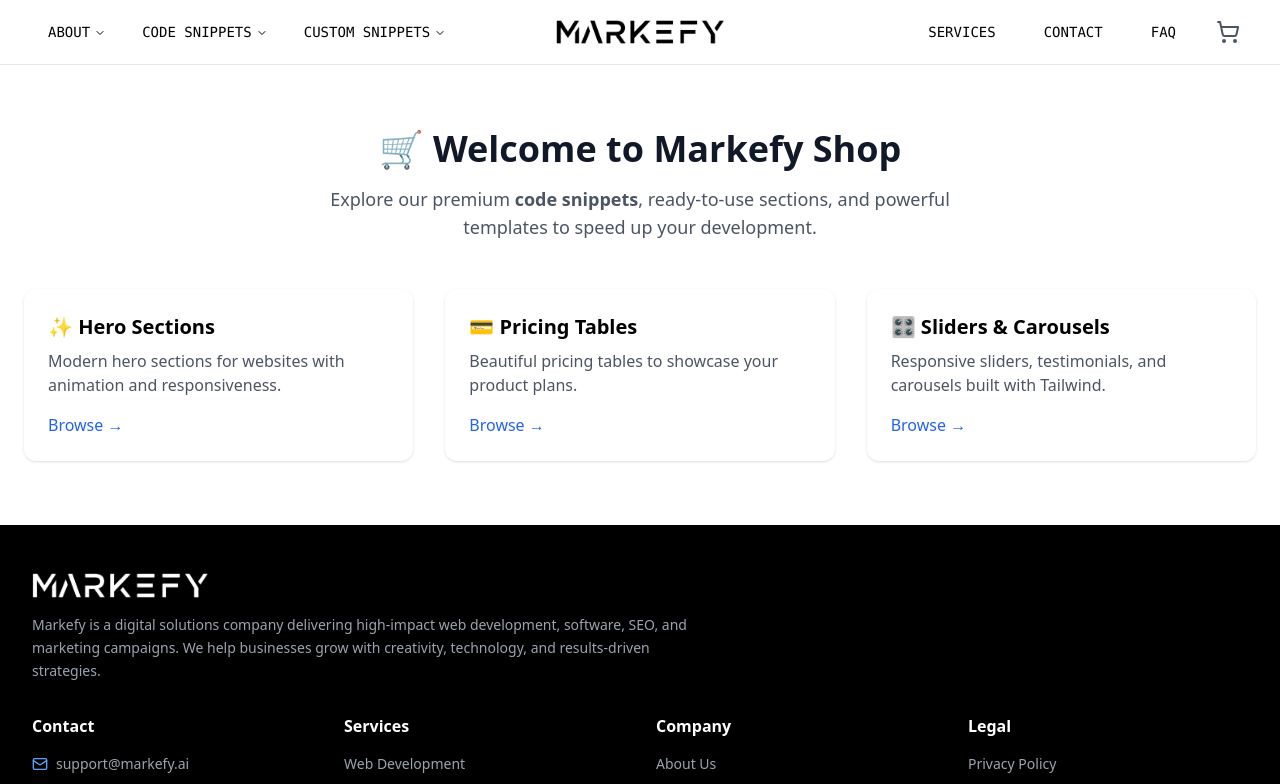
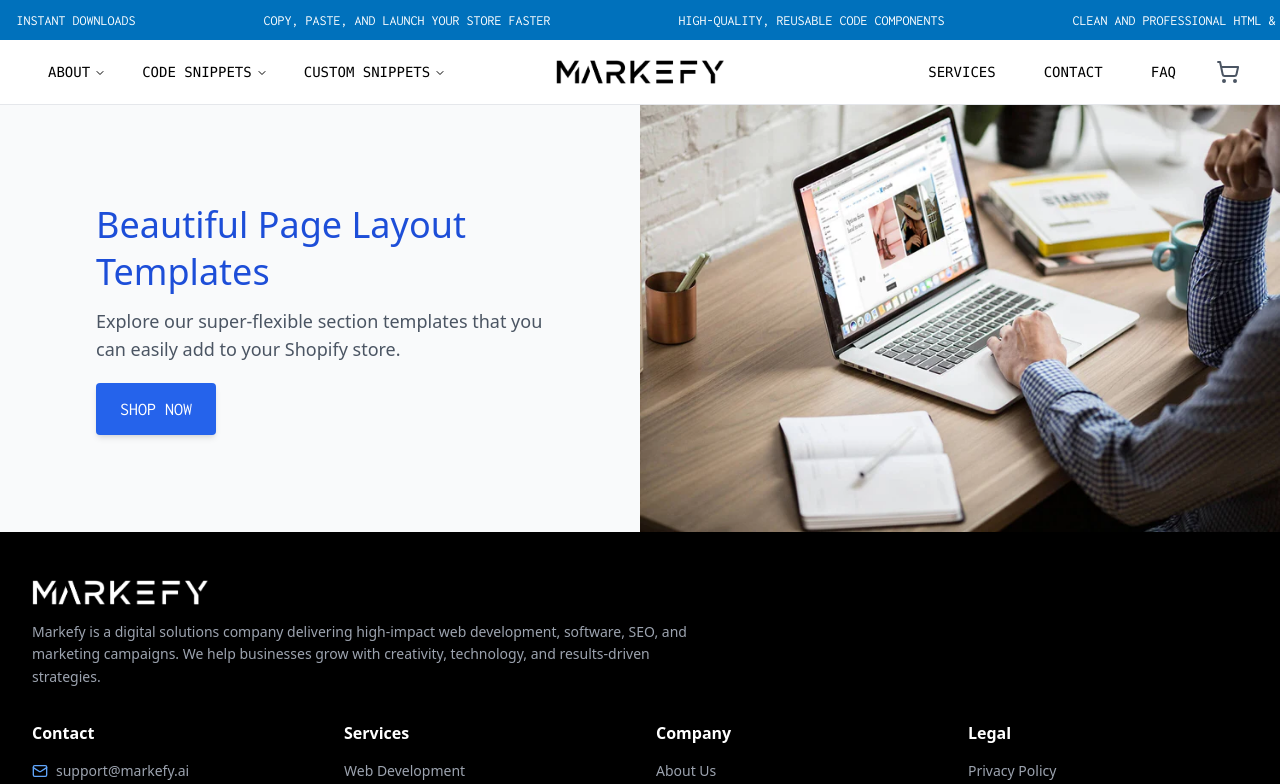
Before and after one commit to harisnadeem1/Markefy, a React (Vite) app in the folder frontend/: page /shop in a window 1280 px wide. Shown: the top 784 px of the page. Built offline with nearby package versions, Linux system fonts and the light colour scheme.

Commit message:
shop homepage

```diff
--- a/frontend/src/components/Layout.jsx
+++ b/frontend/src/components/Layout.jsx
@@ -1,7 +1,8 @@
 import React from 'react';
 import { useLocation } from 'react-router-dom';
-import Header from '@/components/Header';       // Main Markefy header
+import Header from '@/components/Header';            // Main Markefy header
 import ShopHeader from '@/components/shop/ShopHeader'; // Shop-specific header
+import ScrollingBanner from '@/components/shop/ScrollingBanner'; // 🔹 Banner above shop header
 import Footer from '@/components/Footer';
 import { Toaster } from '@/components/ui/toaster';
 
@@ -14,7 +15,14 @@
   return (
     <div className="min-h-screen bg-white text-black flex flex-col overflow-x-hidden">
       {/* Switch header depending on route */}
-      {isShop ? <ShopHeader /> : <Header />}
+      {isShop ? (
+        <>
+          <ScrollingBanner />  {/* 🔹 Banner always above ShopHeader */}
+          <ShopHeader />
+        </>
+      ) : (
+        <Header />
+      )}
 
       <main className="flex-grow">
         {children}
--- /dev/null
+++ b/frontend/src/components/shop/HeroSection.jsx
@@ -0,0 +1,67 @@
+import React, { useState, useEffect } from "react";
+import { motion, AnimatePresence } from "framer-motion";
+import { Link } from "react-router-dom";
+
+const HeroSection = () => {
+  const headings = [
+    "Premium pre-built Shopify Sections",
+    "Beautiful Page Layout Templates",
+    "Redesign your Shopify store within minutes",
+  ];
+
+  const [index, setIndex] = useState(0);
+
+  useEffect(() => {
+    const interval = setInterval(() => {
+      setIndex((prev) => (prev + 1) % headings.length);
+    }, 4000); // changes every 4 seconds
+    return () => clearInterval(interval);
+  }, [headings.length]);
+
+  return (
+    <section className="w-full grid lg:grid-cols-2">
+      {/* RIGHT (on mobile first) - Image */}
+      <div className="relative w-full h-64 sm:h-80 lg:h-auto order-1 lg:order-2">
+        <img
+          alt="Shopify store redesign"
+          src="/shop/home/hero.webp"
+          className="w-full h-full object-cover"
+        />
+      </div>
+
+      {/* LEFT - Text Content */}
+      <div className="flex flex-col justify-center px-6 sm:px-12 lg:px-24 py-10 bg-gray-50 text-center lg:text-left order-2 lg:order-1">
+        {/* Rotating Heading */}
+        <AnimatePresence mode="wait">
+          <motion.h1
+            key={index}
+            initial={{ opacity: 0 }}
+            animate={{ opacity: 1 }}
+            exit={{ opacity: 0 }}
+            transition={{ duration: 0.8 }}
+            className="text-[28px] sm:text-[32px] lg:text-[36px] leading-[42px] lg:leading-[47px] font-normal text-blue-700"
+          >
+            {headings[index]}
+          </motion.h1>
+        </AnimatePresence>
+
+        <p className="mt-2 sm:mt-3 text-base sm:text-lg text-gray-600 max-w-xl mx-auto lg:mx-0">
+          Explore our super-flexible section templates that you can easily add to your Shopify store.
+        </p>
+
+        {/* CTA Button */}
+        <div className="mt-5">
+          <Link
+            to="/shop"
+            className="bg-blue-600 hover:bg-blue-700 text-white text-base sm:text-lg uppercase px-6 py-3 inline-block shadow-md transition rounded-sm"
+            style={{ fontFamily: "'Inconsolata', monospace" }}
+          >
+            Shop Now
+          </Link>
+        </div>
+      </div>
+    </section>
+  );
+};
+
+export default HeroSection;
--- /dev/null
+++ b/frontend/src/components/shop/ScrollingBanner.jsx
@@ -0,0 +1,52 @@
+import React from "react";
+
+const ScrollingBanner = () => {
+  const bannerItems = [
+    "Clean and professional HTML & CSS blocks",
+    "Instant downloads",
+    "Copy, paste, and launch your store faster",
+    "High-quality, reusable code components",
+  ];
+
+  return (
+    <div
+      className="text-white py-2 overflow-hidden relative z-50 uppercase"
+      style={{ fontFamily: "'Inconsolata', sans-serif", backgroundColor: "#0071bc" }}
+    >
+      <style>
+        {`
+          .scrolling-wrapper {
+            display: inline-flex;
+            white-space: nowrap;
+            animation: scroll-left 18s linear infinite;
+          }
+
+          @keyframes scroll-left {
+            0% { transform: translateX(0); }
+            100% { transform: translateX(-33.33%); } /* only 1 copy scrolls out */
+          }
+        `}
+      </style>
+
+      <div className="overflow-hidden whitespace-nowrap">
+        <div className="scrolling-wrapper">
+          {/* render 3 copies */}
+          {Array(3).fill(null).map((_, copyIndex) => (
+            <div key={copyIndex} className="flex">
+              {bannerItems.map((item, idx) => (
+                <span
+                  key={`${copyIndex}-${idx}`}
+                  className="px-6 sm:px-10 md:px-16 text-sm sm:text-sm font-normal whitespace-nowrap"
+                >
+                  {item}
+                </span>
+              ))}
+            </div>
+          ))}
+        </div>
+      </div>
+    </div>
+  );
+};
+
+export default ScrollingBanner;
--- a/frontend/src/pages/shop/ShopHome.jsx
+++ b/frontend/src/pages/shop/ShopHome.jsx
@@ -1,70 +1,13 @@
 import React from "react";
-import { Link } from "react-router-dom";
-import { motion } from "framer-motion";
+import HeroSection from "@/components/shop/HeroSection"; // 🔹 import your existing hero section
 
 const ShopHome = () => {
   return (
-    <div className="max-w-7xl mx-auto px-6 py-16">
-      <div className="text-center mb-12">
-        <h1 className="text-4xl font-bold text-gray-900 dark:text-white mb-4">
-          🛒 Welcome to Markefy Shop
-        </h1>
-        <p className="text-lg text-gray-600 dark:text-gray-300 max-w-2xl mx-auto">
-          Explore our premium <strong>code snippets</strong>, ready-to-use sections,
-          and powerful templates to speed up your development.
-        </p>
-      </div>
+    <div className="w-full">
+      {/* 🔹 Reuse your existing hero section */}
+      <HeroSection />
 
-      {/* Featured Categories */}
-      <div className="grid grid-cols-1 md:grid-cols-3 gap-8">
-        <motion.div
-          whileHover={{ scale: 1.05 }}
-          className="p-6 bg-white dark:bg-gray-800 rounded-xl shadow hover:shadow-lg transition"
-        >
-          <h2 className="text-xl font-semibold mb-2">✨ Hero Sections</h2>
-          <p className="text-gray-600 dark:text-gray-300 mb-4">
-            Modern hero sections for websites with animation and responsiveness.
-          </p>
-          <Link
-            to="/shop/collection/heros"
-            className="text-blue-600 font-medium hover:underline"
-          >
-            Browse →
-          </Link>
-        </motion.div>
-
-        <motion.div
-          whileHover={{ scale: 1.05 }}
-          className="p-6 bg-white dark:bg-gray-800 rounded-xl shadow hover:shadow-lg transition"
-        >
-          <h2 className="text-xl font-semibold mb-2">💳 Pricing Tables</h2>
-          <p className="text-gray-600 dark:text-gray-300 mb-4">
-            Beautiful pricing tables to showcase your product plans.
-          </p>
-          <Link
-            to="/shop/collection/pricing"
-            className="text-blue-600 font-medium hover:underline"
-          >
-            Browse →
-          </Link>
-        </motion.div>
-
-        <motion.div
-          whileHover={{ scale: 1.05 }}
-          className="p-6 bg-white dark:bg-gray-800 rounded-xl shadow hover:shadow-lg transition"
-        >
-          <h2 className="text-xl font-semibold mb-2">🎛️ Sliders & Carousels</h2>
-          <p className="text-gray-600 dark:text-gray-300 mb-4">
-            Responsive sliders, testimonials, and carousels built with Tailwind.
-          </p>
-          <Link
-            to="/shop/collection/sliders"
-            className="text-blue-600 font-medium hover:underline"
-          >
-            Browse →
-          </Link>
-        </motion.div>
-      </div>
+      {/* You can add more shop-specific sections below later if needed */}
     </div>
   );
 };
```
Also changed, not shown: frontend/public/shop/home/hero.webp (added).
